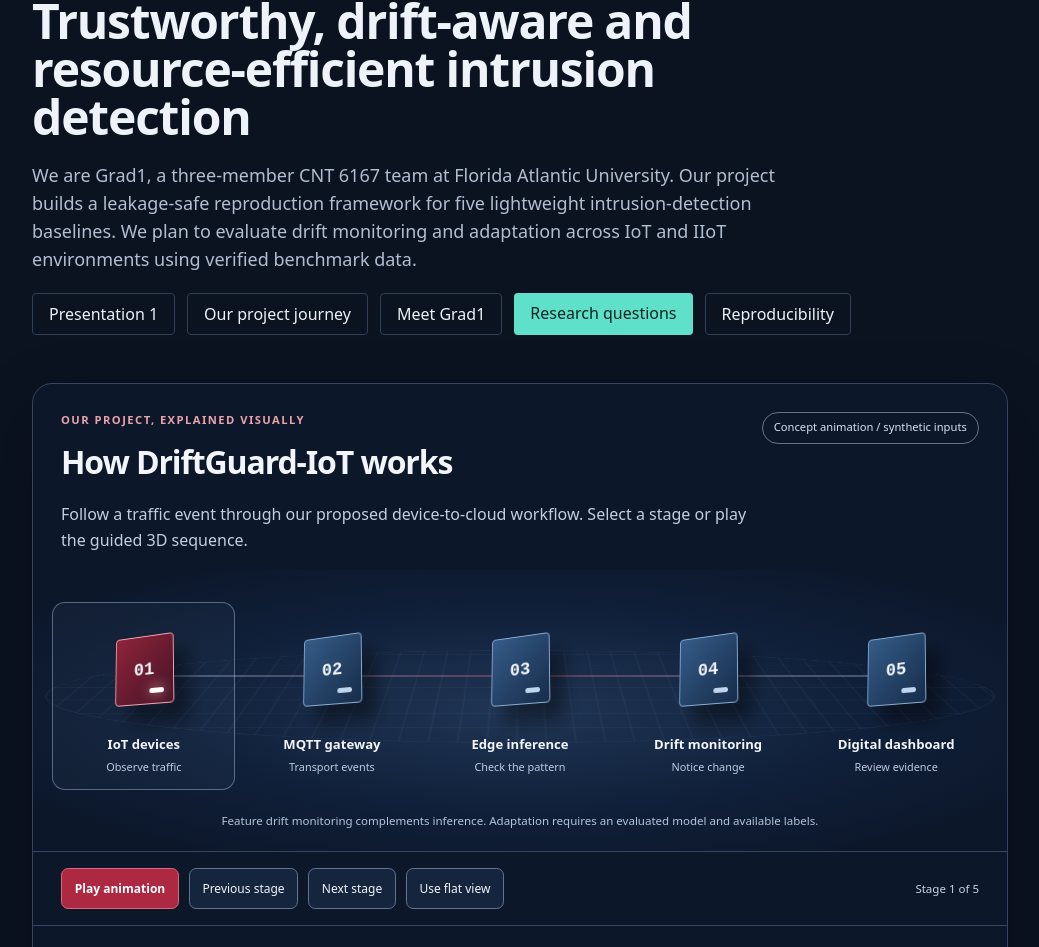
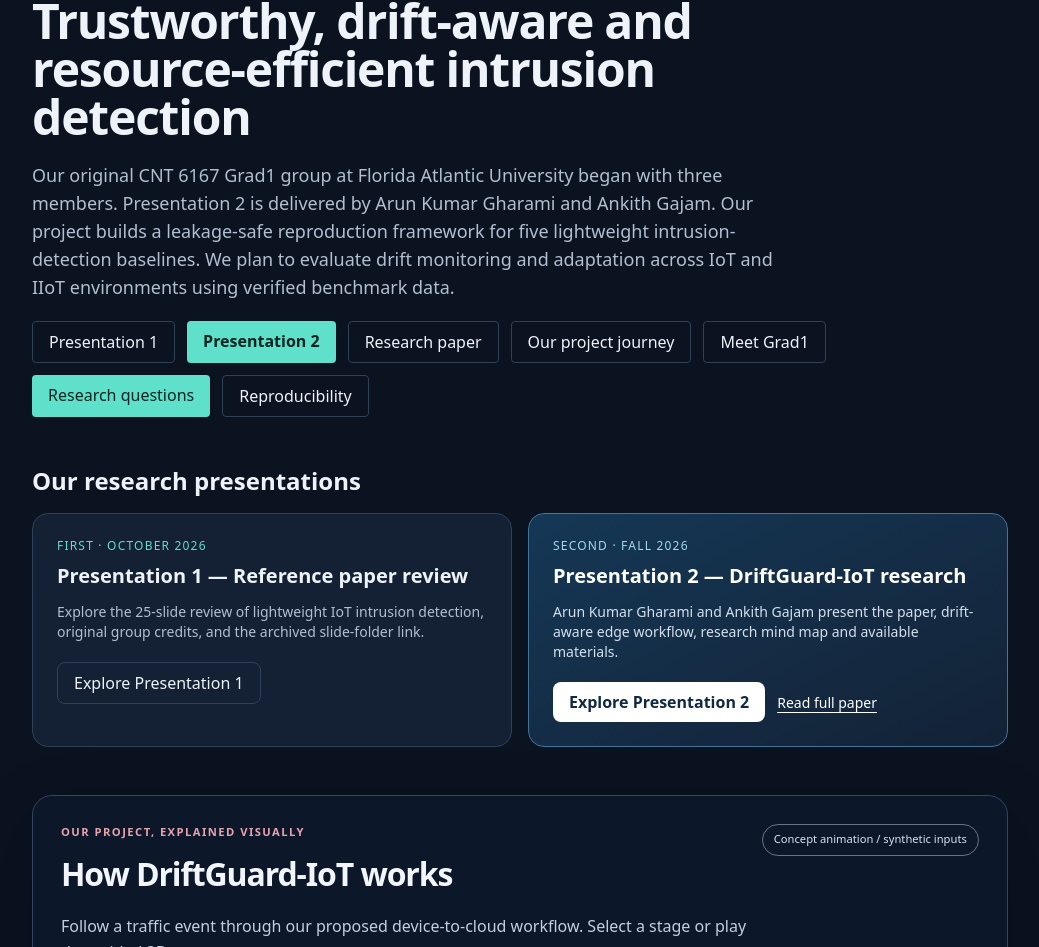
Before and after one commit to Arungharami/DriftGuard-IoT, a Next.js app in the folder apps/research-portal/: page / in a window 1280 px wide. Shown: the part 244-1191 px from the top of the page, without its empty margins (120-1159 px from the left). Built offline with nearby package versions, Linux system fonts and the light colour scheme.

Commit message:
feat(home): prominently order both presentations and deep paper

```diff
--- a/apps/research-portal/src/app/page.tsx
+++ b/apps/research-portal/src/app/page.tsx
@@ -20,13 +20,15 @@ export default function HomePage() {
           Trustworthy, drift-aware and resource-efficient intrusion detection
         </h1>
         <p className="max-w-3xl text-lg text-ink-muted">
-          We are Grad1, a three-member CNT 6167 team at Florida Atlantic University.
+          Our original CNT 6167 Grad1 group at Florida Atlantic University began with three members. Presentation 2 is delivered by Arun Kumar Gharami and Ankith Gajam.
           Our project builds a leakage-safe reproduction framework for five lightweight
           intrusion-detection baselines. We plan to evaluate drift monitoring and adaptation
           across IoT and IIoT environments using verified benchmark data.
         </p>
         <div className="flex flex-wrap gap-3">
           <Link href="/presentation-1" className="rounded border border-line px-4 py-2 font-medium">Presentation 1</Link>
+          <Link href="/presentation-2" className="rounded bg-accent px-4 py-2 font-semibold text-accent-ink hover:opacity-90">Presentation 2</Link>
+          <Link href="/paper" className="rounded border border-line px-4 py-2 font-medium">Research paper</Link>
           <Link href="/project-history" className="rounded border border-line px-4 py-2 font-medium">Our project journey</Link>
           <Link href="/team" className="rounded border border-line px-4 py-2 font-medium">Meet Grad1</Link>
           <Link
@@ -41,6 +43,24 @@ export default function HomePage() {
         </div>
       </div>
 
+      <section aria-labelledby="presentation-showcase" className="mb-12">
+        <h2 id="presentation-showcase" className="mb-4 text-2xl font-semibold">Our research presentations</h2>
+        <div className="grid gap-4 sm:grid-cols-2">
+          <article className="rounded-2xl border border-line bg-surface-muted p-6">
+            <p className="text-xs font-medium uppercase tracking-widest text-accent">First · October 2026</p>
+            <h3 className="mt-2 text-xl font-semibold">Presentation 1 — Reference paper review</h3>
+            <p className="mt-3 text-sm text-ink-muted">Explore the 25-slide review of lightweight IoT intrusion detection, original group credits, and the archived slide-folder link.</p>
+            <Link href="/presentation-1" className="mt-5 inline-block rounded-lg border border-line px-4 py-2 font-medium">Explore Presentation 1</Link>
+          </article>
+          <article className="rounded-2xl border border-[#45739a] bg-gradient-to-br from-[#143856] to-[#132236] p-6">
+            <p className="text-xs font-medium uppercase tracking-widest text-[#a2daf1]">Second · Fall 2026</p>
+            <h3 className="mt-2 text-xl font-semibold text-white">Presentation 2 — DriftGuard-IoT research</h3>
+            <p className="mt-3 text-sm text-[#d4e0ed]">Arun Kumar Gharami and Ankith Gajam present the paper, drift-aware edge workflow, research mind map and available materials.</p>
+            <Link href="/presentation-2" className="mt-5 inline-block rounded-lg bg-white px-4 py-2 font-semibold text-[#102a44]">Explore Presentation 2</Link>
+            <Link href="/paper" className="ml-3 mt-5 inline-block text-sm text-white underline underline-offset-4">Read full paper</Link>
+          </article>
+        </div>
+      </section>
       <WorkflowExplainer />
       <TeamPortraits />
 
```
